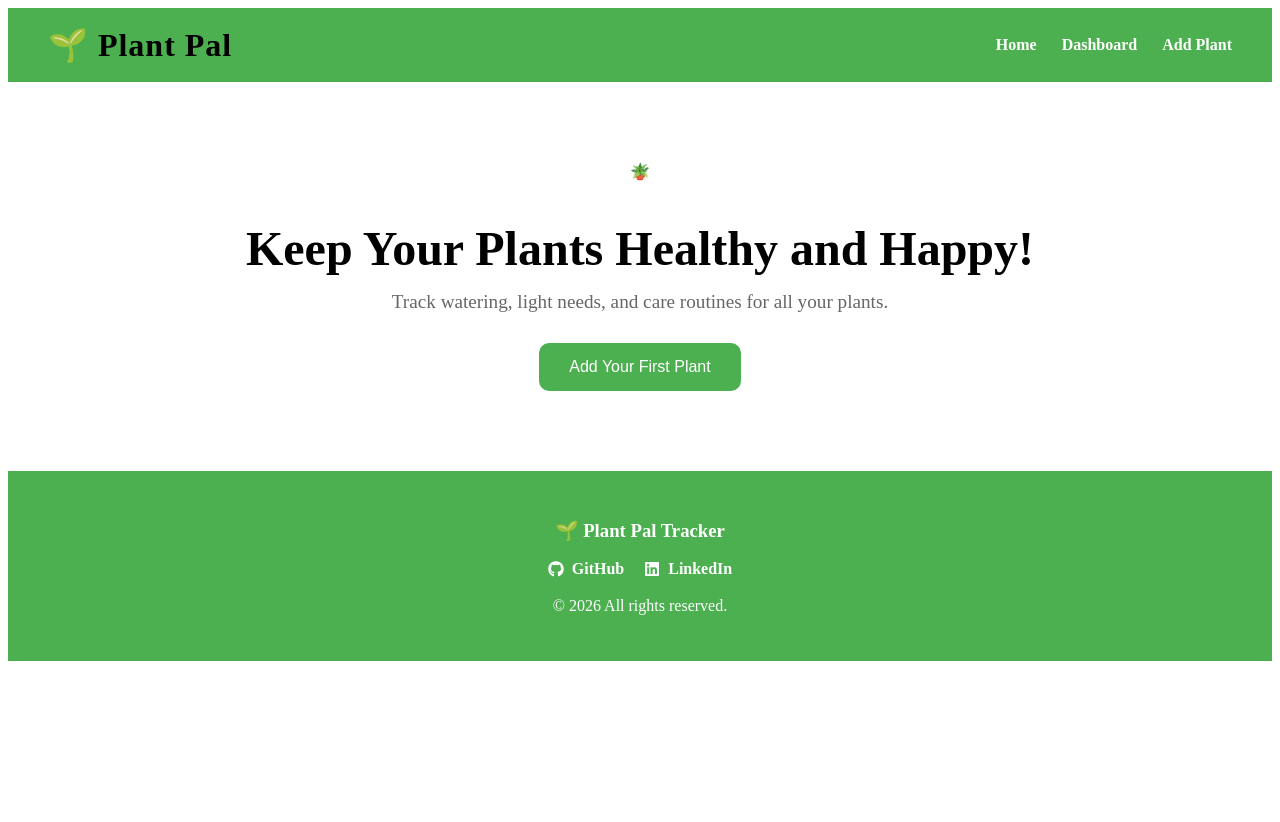
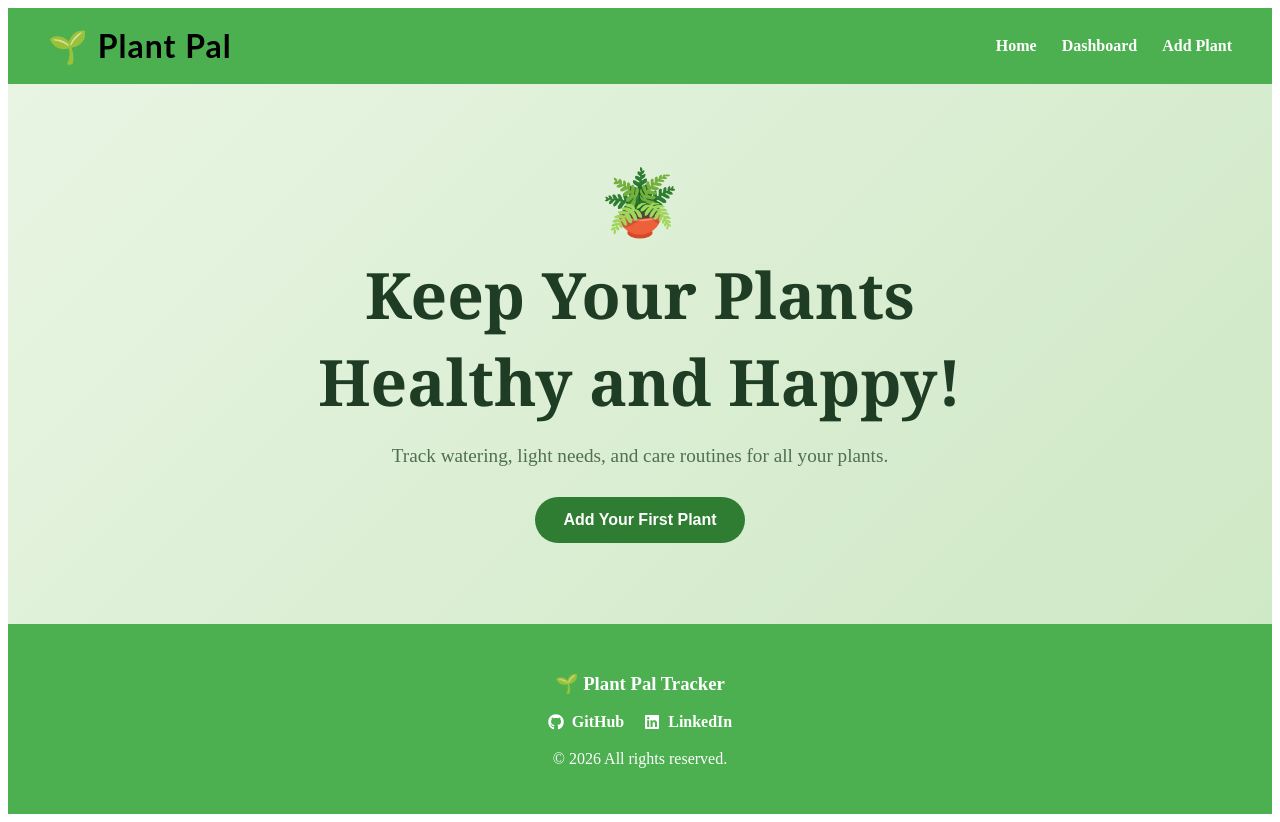
Before and after one commit to Cchristineee/plant-pal-tracker, a React (Vite) app: page / in a window 1280 px wide. Before the commit the page ends 800 px from the top, so only its background shows below. Built offline with nearby package versions, Linux system fonts and the light colour scheme.

Commit message:
made changes

```diff
--- a/src/components/Navbar/Navbar.css
+++ b/src/components/Navbar/Navbar.css
@@ -31,32 +31,48 @@
     font-size: 2rem;
     font-weight: 700;
     letter-spacing: 1px;
+    font-family: 'Playfair Display', 'Lato', sans-serif;
 }
 
 .hero {
+    background: linear-gradient(135deg, #e8f5e3, #cfe8c5);
+    min-height: 420px;
+    display: flex;
+    align-items: center;
+    justify-content: center;
     text-align: center;
-    padding: 80px 20px;
+    padding: 60px 20px;
+}
+
+.hero-content {
+    max-width: 700px;
+}
+
+.hero-logo {
+    font-size: 4rem;
+    margin-bottom: 10px;
 }
 
 .hero h1 {
-    font-size: 3rem;
-    margin-bottom: 15px;
+    font-size: 4rem;
+    color: #1f3d24;
+    margin: 0;
+    font-family: Georgia, serif;
 }
 
 .hero p {
     font-size: 1.2rem;
-    color: #666;
-    max-width: 600px;
-    margin: 0 auto 30px;
+    color: #4f6f52;
+    margin: 20px 0 30px;
 }
 
 .hero button {
-    background-color: #4CAF50;
+    background-color: #2f7d32;
     color: white;
     border: none;
-    padding: 15px 30px;
+    padding: 14px 28px;
+    border-radius: 999px;
     font-size: 1rem;
+    font-weight: 600;
     cursor: pointer;
-    border-radius: 10px;
-    transition: 0.2s ease;
 }
```
